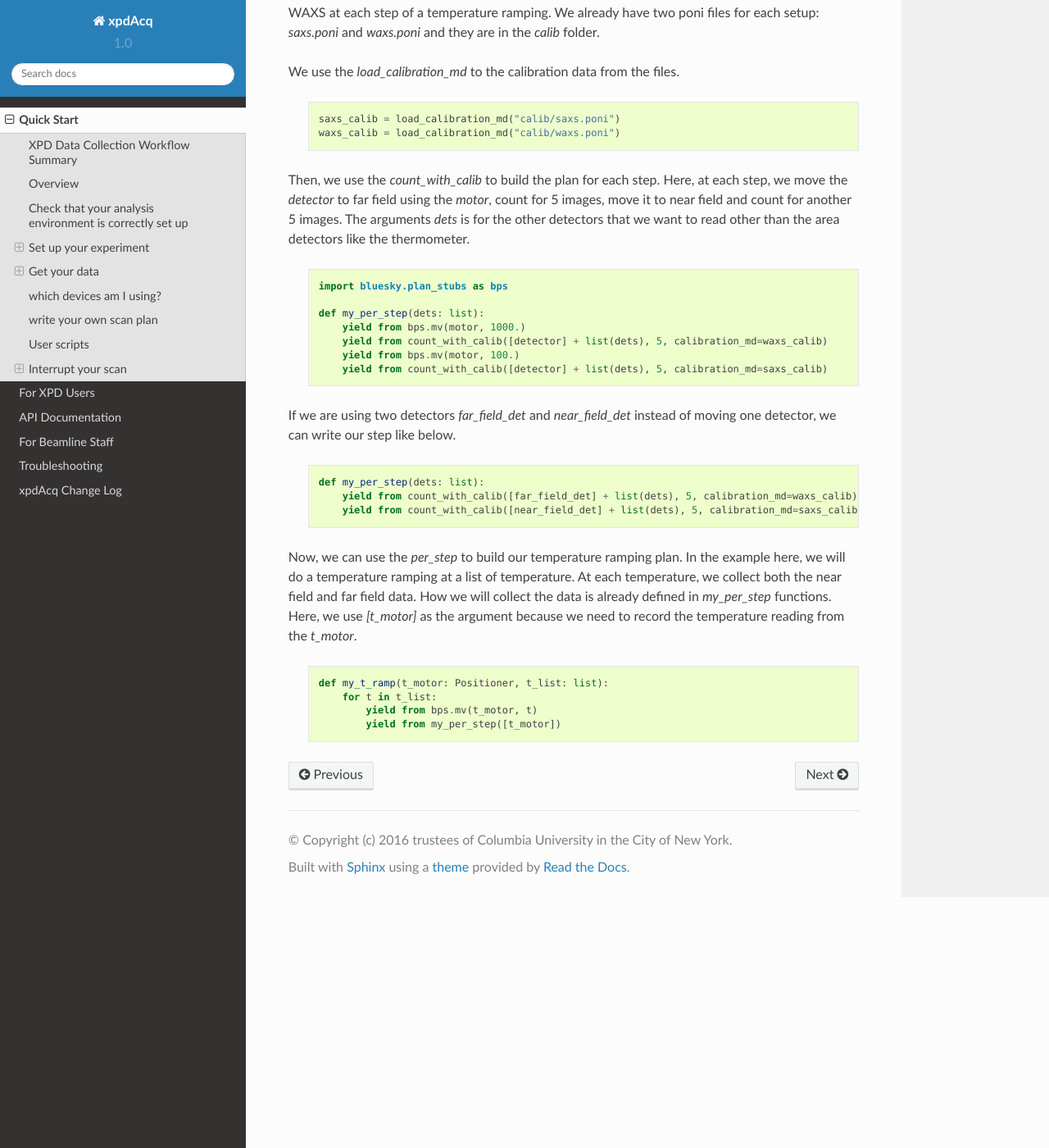
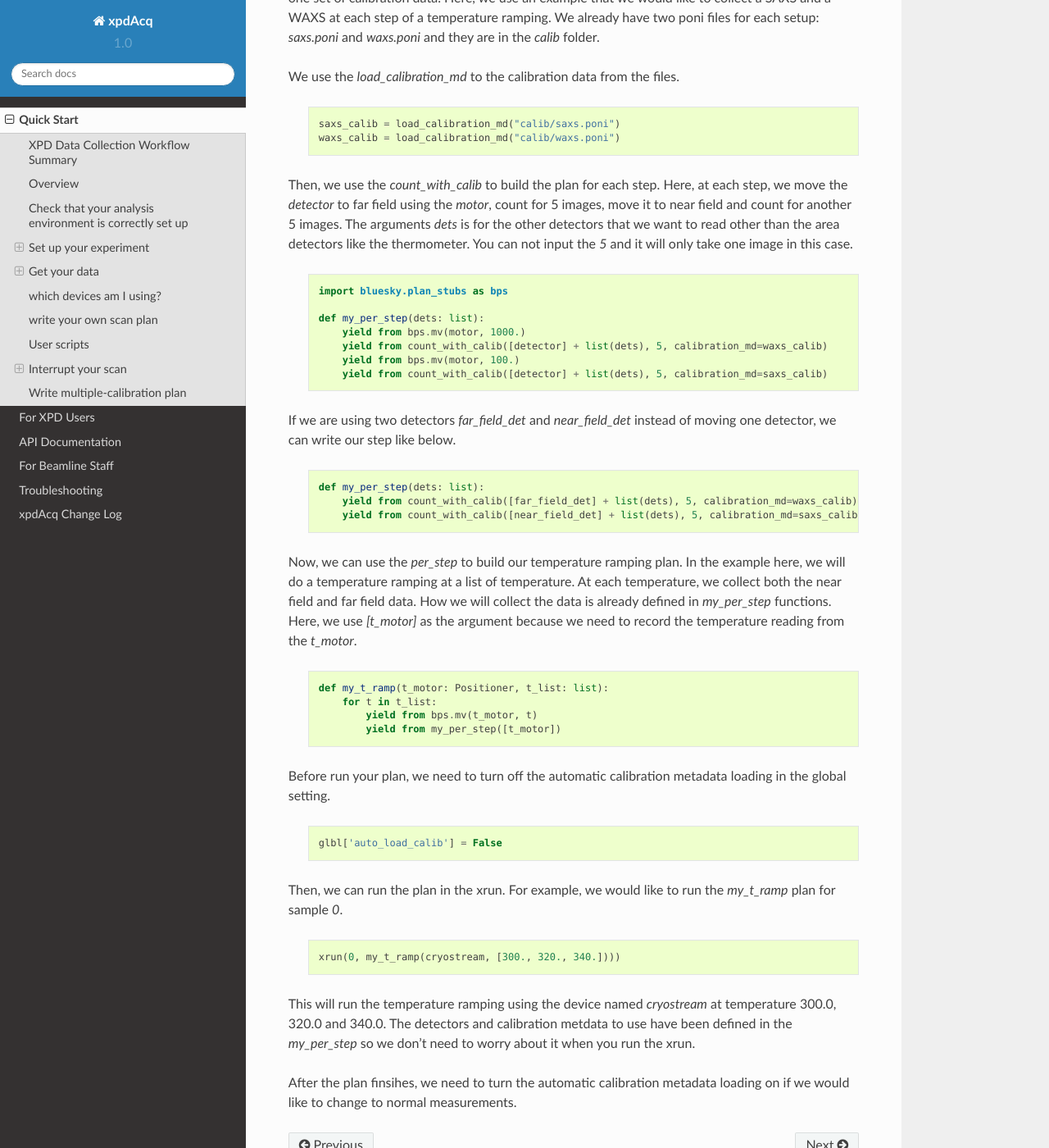
Before and after one commit to xpdAcq/xpdAcq, a Sphinx documentation site: the page built from docs/quickstart.rst, in a window 1280 px wide and 1400 px high, scrolled down 15580 px. Shown: the whole window at 82% size. Built offline with Sphinx 7.4.7 and the Read the Docs theme 2.0.0, drawn with Linux system fonts in a browser that asks for light colours; pages that are not in the unit, such as notebooks, are missing from menus.

Commit message:
DOC: update the multiple-calibration plan section

```diff
--- a/docs/quickstart.rst
+++ b/docs/quickstart.rst
@@ -706,7 +706,7 @@ For more info: `here <http://nsls-ii.github.io/bluesky/state-machine.html#intera
 
 
 Write multiple-calibration plan
-"""""""""""""""""""""""""""""""
+-------------------------------
 
 The multiple-calibration plan is a plan that uses multiple geometries of setups so it needs more than one set of
 calibration data. Here, we use an example that we would like to collect a SAXS and a WAXS at each step of a
@@ -723,7 +723,7 @@ We use the `load_calibration_md` to the calibration data from the files.
 Then, we use the `count_with_calib` to build the plan for each step. Here, at each step, we move the `detector` to
 far field using the `motor`, count for 5 images, move it to near field and count for another 5 images. The
 arguments `dets` is for the other detectors that we want to read other than the area detectors like the
-thermometer.
+thermometer. You can not input the `5` and it will only take one image in this case.
 
   .. code-block:: python
 
@@ -756,3 +756,24 @@ because we need to record the temperature reading from the `t_motor`.
         for t in t_list:
             yield from bps.mv(t_motor, t)
             yield from my_per_step([t_motor])
+
+
+Before run your plan, we need to turn off the automatic calibration metadata loading in the global setting.
+
+  .. code-block:: python
+
+    glbl['auto_load_calib'] = False
+
+
+Then, we can run the plan in the xrun. For example, we would like to run the `my_t_ramp` plan for sample `0`.
+
+  .. code-block:: python
+
+    xrun(0, my_t_ramp(cryostream, [300., 320., 340.])))
+
+This will run the temperature ramping using the device named `cryostream` at temperature 300.0, 320.0 and 340.0.
+The detectors and calibration metdata to use have been defined in the `my_per_step` so we don't need to worry
+about it when you run the xrun.
+
+After the plan finsihes, we need to turn the automatic calibration metadata loading on if we would like to change
+to normal measurements.
```
